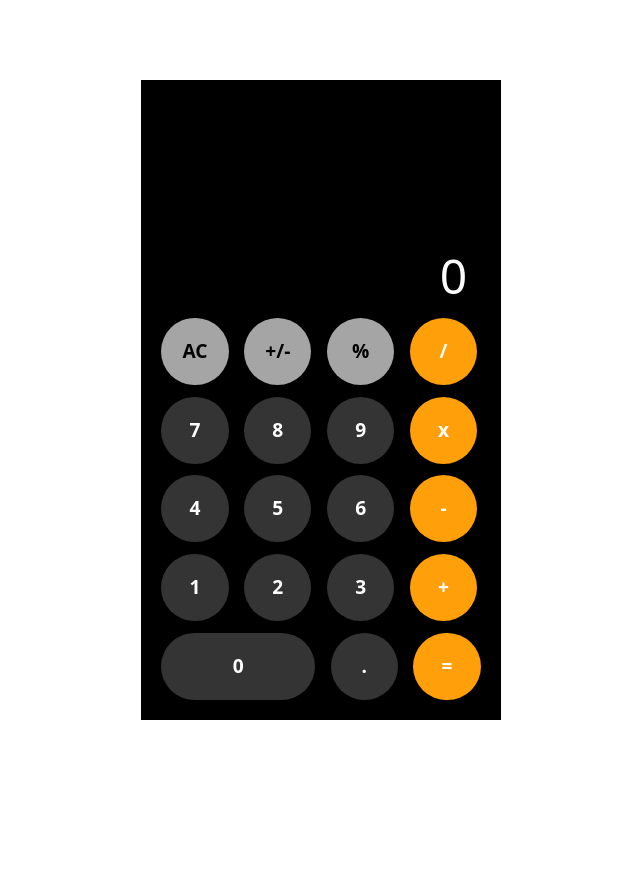
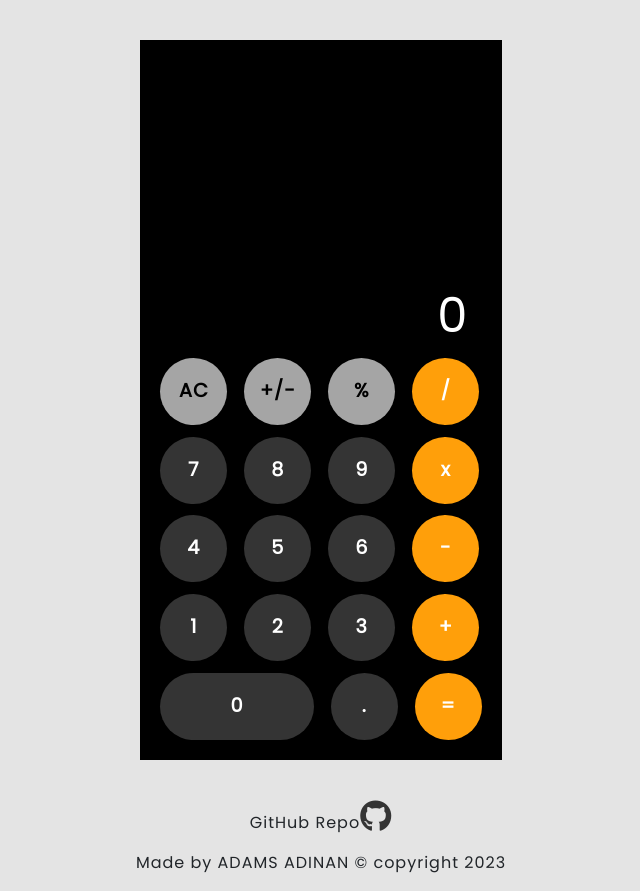
Before and after one commit to Code-hokage/calculator, a plain HTML site: page index.html in a window 1280 px wide. Shown: the whole page, without its empty margins (319-959 px from the left). Before the commit the page ends 800 px from the top, so only its background shows below. Drawn offline with nearby package versions, Linux system fonts and the light colour scheme; a web font is replaced by a local one.

Commit message:
finishing up

```diff
--- a/index.html
+++ b/index.html
@@ -12,7 +12,10 @@
     <!-- fonts -->
     <style>
         @import url('https://fonts.googleapis.com/css2?family=Bruno+Ace+SC&family=Poppins&display=swap');
-      </style>
+    </style>
+
+    <!-- Fontawesome -->
+    <script src="https://kit.fontawesome.com/56a13af33a.js" crossorigin="anonymous"></script>
 
     <!-- my stylesheet -->
     <link rel="stylesheet" href="style.css">
@@ -74,6 +77,12 @@
 
     </main>
 
+    <footer>
+        <p>GitHub Repo<a href="https://github.com/Code-hokage/calculator.git" target="_blank"><i class="fa-brands fa-github"></i></a>
+        </p>
+        <p>Made by ADAMS ADINAN © copyright 2023</p>
+    </footer>
+
     <!-- My script -->
     <script src="Script.js"></script>
 
--- a/style.css
+++ b/style.css
@@ -1,4 +1,16 @@
-/* calculator styles */
+* {
+    margin: 0;
+    padding: 0;
+    box-sizing: border-box;
+    font-family: 'Poppins', sans-serif;
+    letter-spacing: 1px;
+    scroll-behavior: smooth;
+}
+
+body{
+    background: #e4e4e4;
+}
+
 .calc-container {
     position: relative;
     height: 100vh;
@@ -6,7 +18,7 @@
 }
 
 .calculator {
-    height: 80%;
+    height: 90%;
     background: #000;
     padding: 0.9em;
 }
@@ -54,6 +66,20 @@
     background: #ff9f0a;
 }
 
+footer {
+    text-align: center;
+    font-weight: 500;
+}
+
+footer a {
+    font-size: 1em;
+}
+
+footer a i{
+    font-size: 2em;
+    color: #343434;
+}
+
 /* calculator media queries */
 @media screen and (min-width: 320px) and (max-width: 760px) {
     .calc-container {
```
Also changed, not shown: script.js (line endings or trailing spaces).
